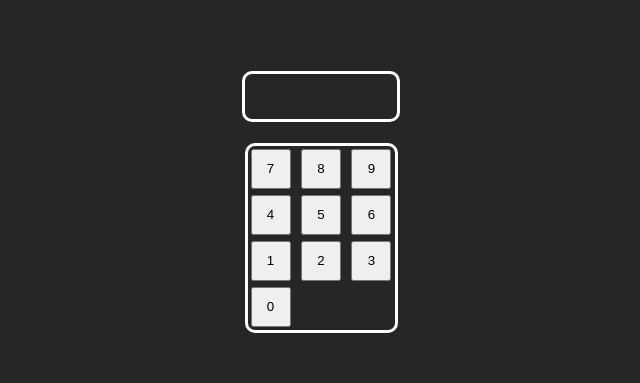
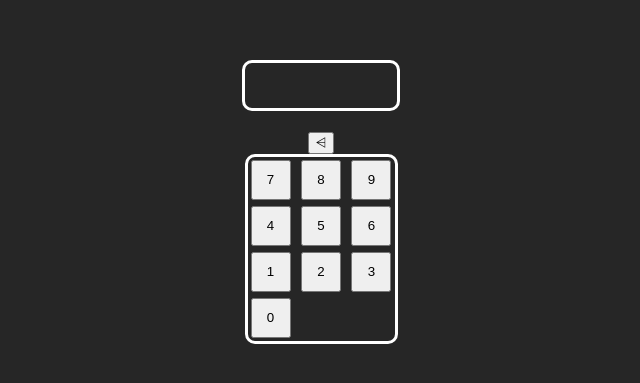
Before and after one commit to FeFragoso/Logica-Calculadora, a plain HTML site: page index.html in a window 1280 px wide. Shown: the part 197-580 px from the top of the page, without its empty margins (319-959 px from the left). Drawn offline with Linux system fonts and the light colour scheme.

Commit message:
Adição do botão backspace

```diff
--- a/index.html
+++ b/index.html
@@ -17,6 +17,8 @@
 
         <h1 id="visor"></h1>
 
+        <button id="btn-backspace" onclick="backspace()">⩤</button>
+
         <div id="container-num">
             <button class="btn-num" id="7" onclick="input('7')">7</button>
             <button class="btn-num" id="8" onclick="input('8')">8</button>
--- a/script.js
+++ b/script.js
@@ -1,3 +1,8 @@
 function input(num){
     document.getElementById('visor').innerHTML += num
 }
+
+function backspace(){
+    x = document.getElementById('visor').innerHTML
+    document.getElementById('visor').innerHTML = x.substring(0, x.length -1)
+}
```
